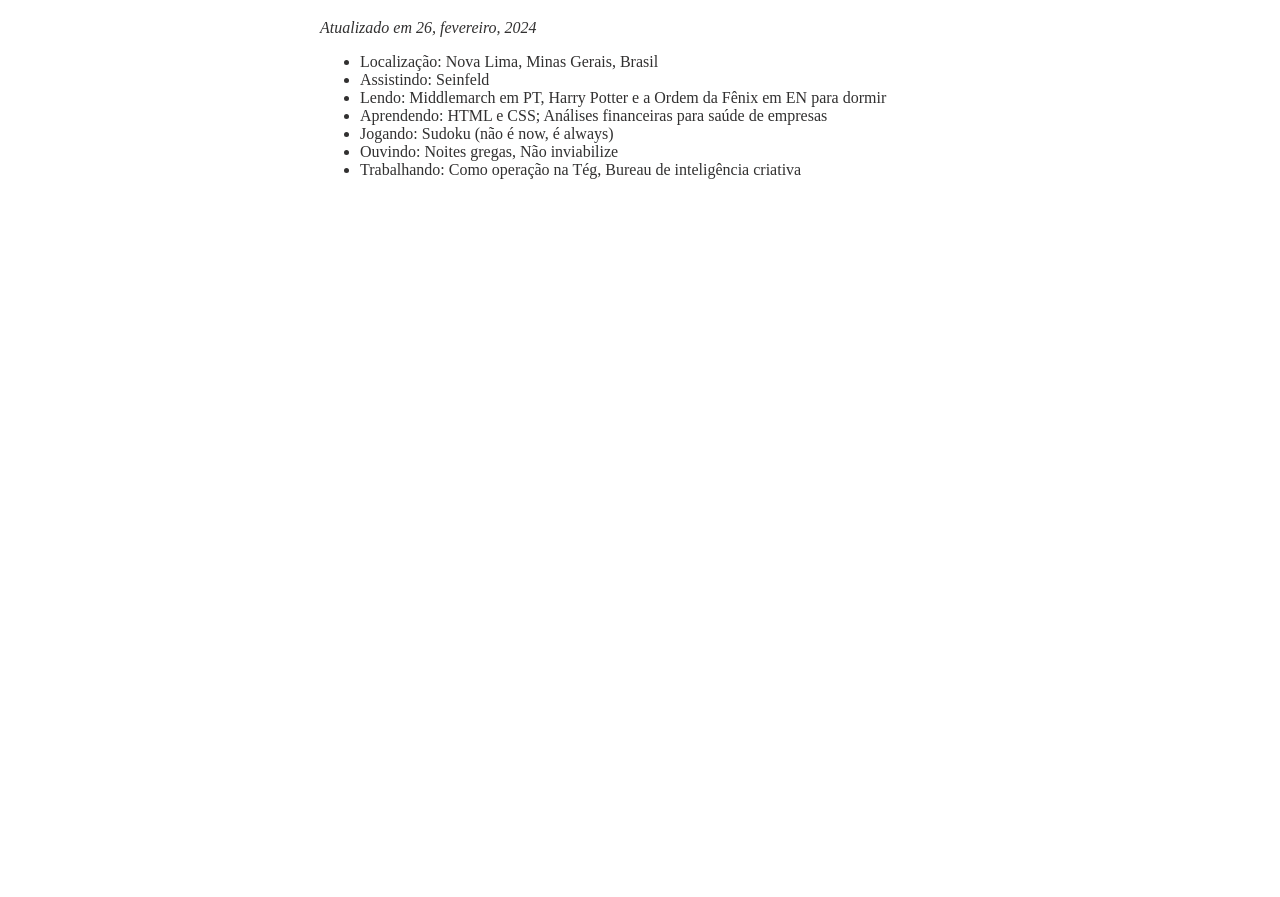
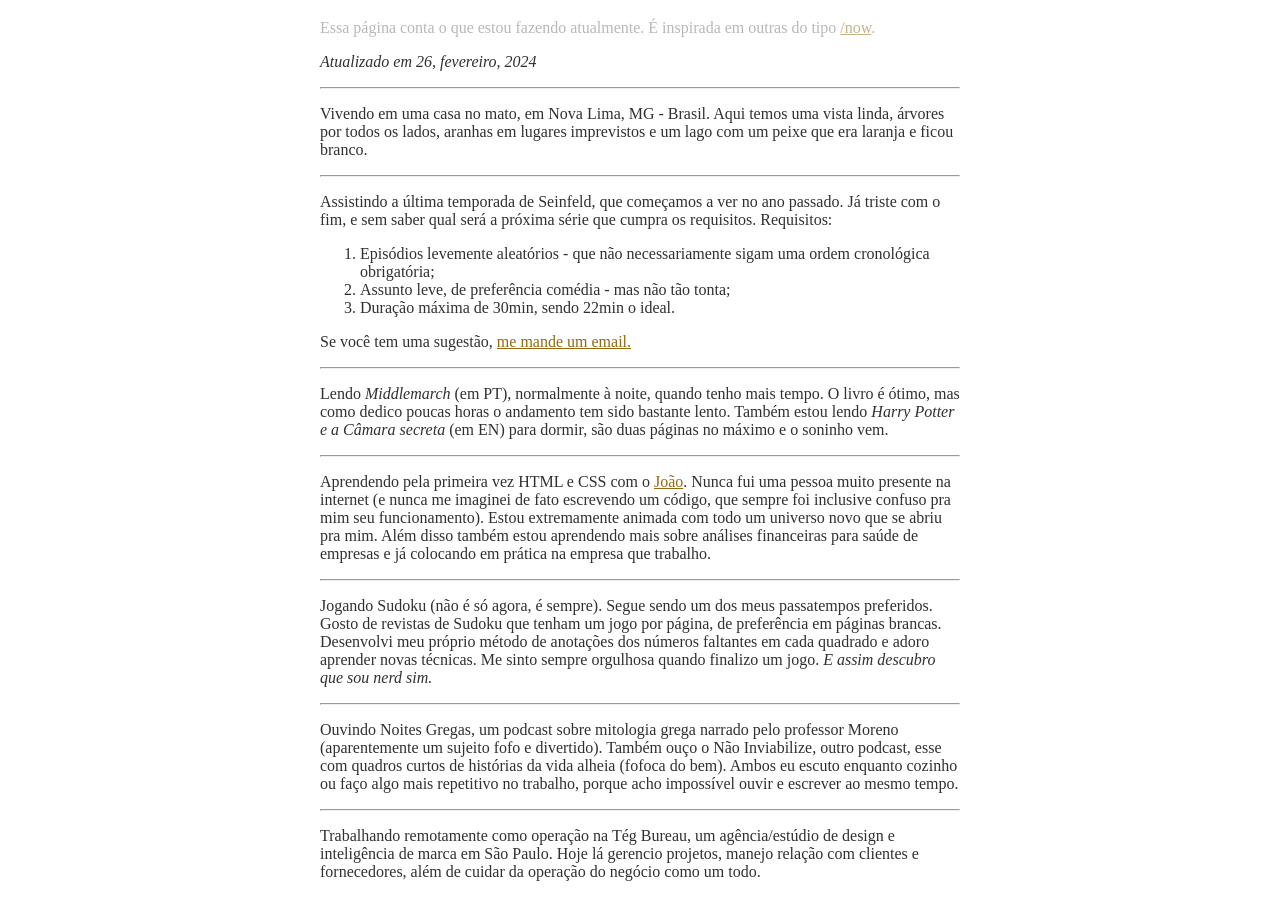
Before and after one commit to chandradrummond/chandradrummond.github.io, a plain HTML site: page now/index.html in a window 1280 px wide. Shown: the part 143-1040 px from the top of the page. Before the commit the page ends 800 px from the top, so only its background shows below. Drawn offline with Linux system fonts and the light colour scheme.

Commit message:
novo layout now

```diff
--- a/now/index.html
+++ b/now/index.html
@@ -16,16 +16,49 @@
   <!--conteúdo-->
   <div class="wrapper">
     <h1>Now</h1>
+    <p class="muted">Essa página conta o que estou fazendo atualmente. É inspirada em outras do tipo <a
+        href="https://nownownow.com/about">/now</a>.</p>
     <p><i>Atualizado em 26, fevereiro, 2024</i></p>
-    <ul>
-      <li>Localização: Nova Lima, Minas Gerais, Brasil</li>
-      <li>Assistindo: Seinfeld</li>
-      <li>Lendo: Middlemarch em PT, Harry Potter e a Ordem da Fênix em EN para dormir</li>
-      <li>Aprendendo: HTML e CSS; Análises financeiras para saúde de empresas</li>
-      <li>Jogando: Sudoku (não é now, é always)</li>
-      <li>Ouvindo: Noites gregas, Não inviabilize</li>
-      <li>Trabalhando: Como operação na Tég, Bureau de inteligência criativa</li>
-    </ul>
+    <hr />
+    <p>Vivendo em uma casa no mato, em Nova Lima, MG - Brasil. Aqui temos uma vista linda, árvores por todos os
+      lados, aranhas em lugares imprevistos e um lago com um peixe que era laranja e ficou branco.</p>
+    <hr />
+    <p>Assistindo a última temporada de Seinfeld, que começamos a ver no ano passado. Já triste com o fim, e sem
+      saber qual será a próxima série que cumpra os requisitos. Requisitos:</p>
+    <ol>
+      <li>Episódios levemente aleatórios - que
+        não necessariamente sigam uma ordem cronológica obrigatória;</li>
+      <li>Assunto leve, de preferência comédia - mas não
+        tão tonta;</li>
+      <li>Duração máxima de 30min, sendo 22min o ideal.</li>
+    </ol>
+    <p>Se você tem uma sugestão, <a href="mailto:chandradrummond@gmail.com">me mande um email.</a>
+    </p>
+    <hr />
+    <p>Lendo <i>Middlemarch</i> (em PT), normalmente à noite, quando tenho mais tempo. O livro é ótimo, mas como dedico
+      poucas horas o andamento tem sido bastante lento. Também estou lendo <i>Harry Potter e a Câmara secreta</i> (em
+      EN)
+      para dormir, são duas páginas no máximo e o soninho vem.</p>
+    <hr />
+    <p>Aprendendo pela primeira vez HTML e CSS com o <a href="mailto:https://pesce.cc/">João</a>. Nunca fui uma pessoa
+      muito presente na internet (e nunca
+      me imaginei de fato escrevendo um código, que sempre foi inclusive confuso pra mim seu funcionamento). Estou
+      extremamente animada com todo um universo novo que se abriu pra mim. Além disso também estou aprendendo mais
+      sobre análises financeiras para saúde de empresas e já colocando em prática na empresa que trabalho.</p>
+    <hr />
+    <p>Jogando Sudoku (não é só agora, é sempre). Segue sendo um dos meus passatempos preferidos. Gosto de revistas
+      de Sudoku que tenham um jogo por página, de preferência em páginas brancas. Desenvolvi meu próprio método de
+      anotações dos números faltantes em cada quadrado e adoro aprender novas técnicas. Me sinto sempre orgulhosa
+      quando finalizo um jogo. <i>E assim descubro que sou nerd sim.</i></p>
+    <hr />
+    <p>Ouvindo Noites Gregas, um podcast sobre mitologia grega narrado pelo professor Moreno (aparentemente um sujeito
+      fofo e divertido). Também ouço o Não Inviabilize, outro podcast, esse com quadros curtos de histórias da vida
+      alheia (fofoca do bem). Ambos eu escuto enquanto cozinho ou faço algo mais repetitivo no trabalho, porque acho
+      impossível ouvir e escrever ao mesmo tempo.</p>
+    <hr />
+    <p>Trabalhando remotamente como operação na Tég Bureau, um agência/estúdio de design e inteligência de marca em São
+      Paulo. Hoje lá gerencio projetos, manejo relação com clientes e fornecedores, além de cuidar da operação do
+      negócio como um todo.</p>
   </div>
 </body>
 
--- a/style/style.css
+++ b/style/style.css
@@ -83,3 +83,11 @@ Links occupy all the area of each item. */
   display: inline-block;
   width: 80px;
 }
+
+/* Muted - For texts that are relevant, but not the focus of the page */
+.muted {
+  color: rgb(184, 184, 184);
+}
+.muted a{
+  color: rgb(196, 178, 136);
+}
```
